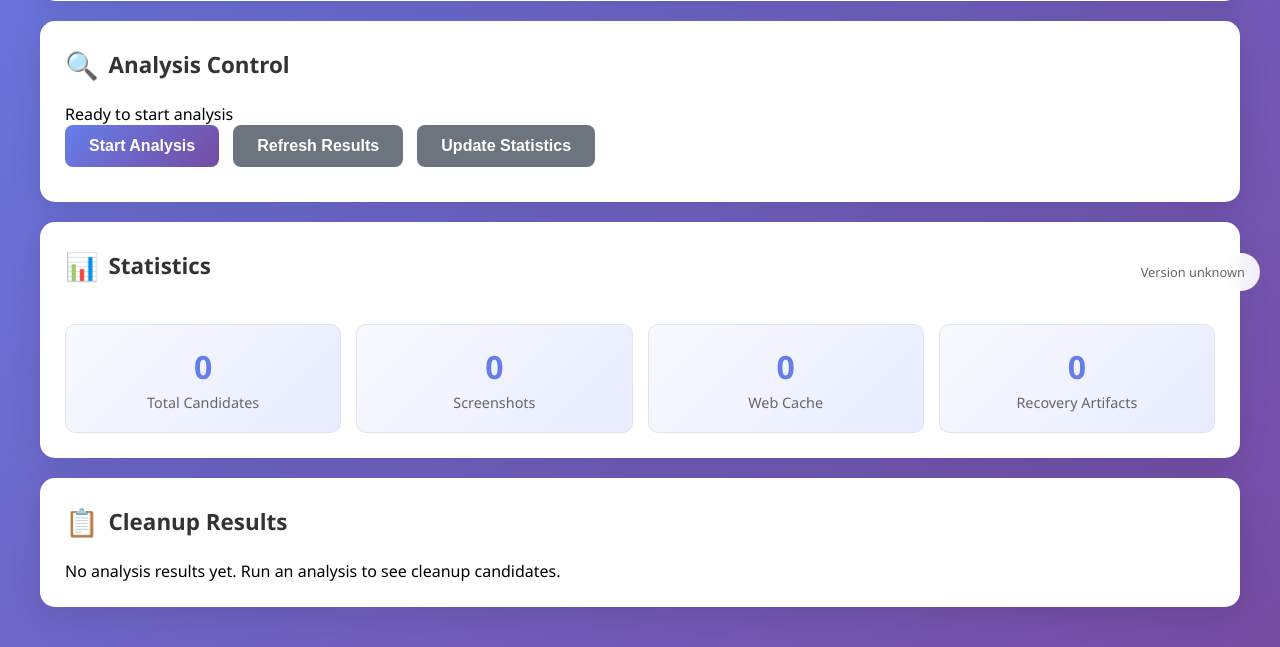
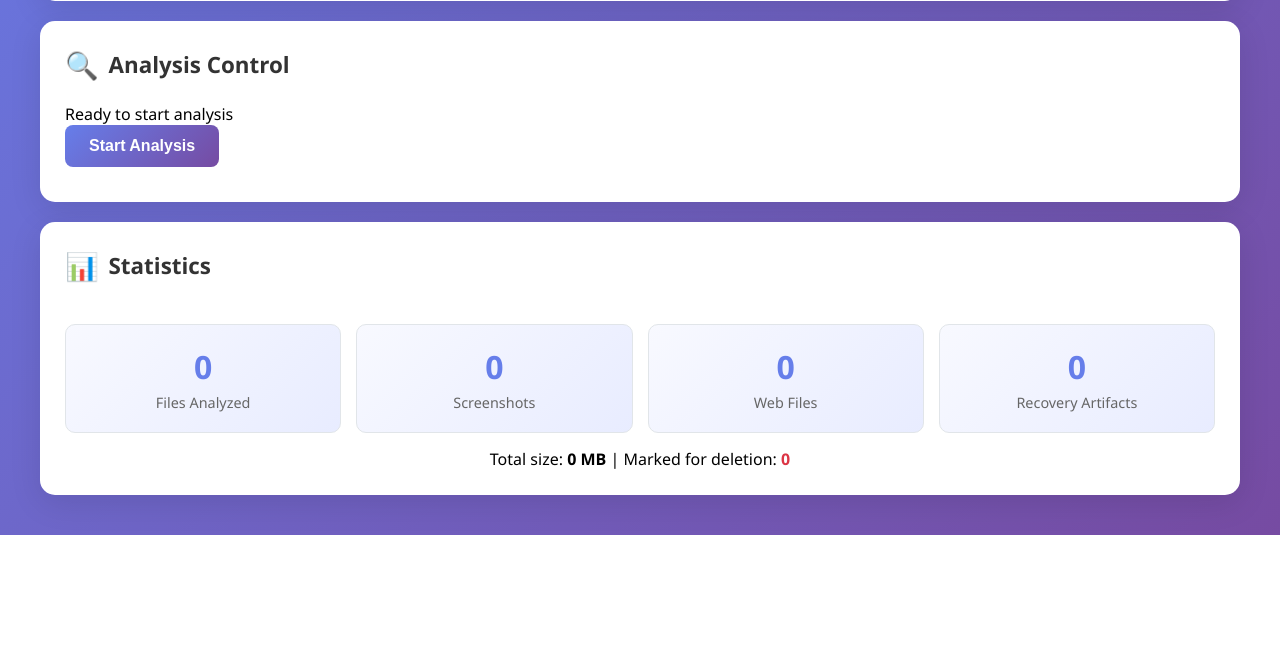
Before and after one commit to dustinole/immich-image-cleaner, a Flask app: template templates/cleaner.html in a window 1280 px wide. Shown: the part 489-1136 px from the top of the page. After the commit the page ends 1024 px from the top, so only its background shows below. Run offline with Flask 3, Linux system fonts and the light colour scheme; the template is opened without the code that fills it, so the values that code supplies are empty; some libraries are stand-ins or nearby versions.

Commit message:
Update cleaner.html

```diff
--- a/templates/cleaner.html
+++ b/templates/cleaner.html
@@ -4,7 +4,6 @@
     <meta charset="UTF-8">
     <meta name="viewport" content="width=device-width, initial-scale=1.0">
     <title>Immich Image Cleaner</title>
-    <script src="https://cdnjs.cloudflare.com/ajax/libs/socket.io/4.7.2/socket.io.js"></script>
     <style>
         * {
             margin: 0;
@@ -145,6 +144,10 @@
             background: #6c757d;
         }
 
+        .btn.danger {
+            background: #dc3545;
+        }
+
         .alert {
             padding: 15px;
             border-radius: 8px;
@@ -206,16 +209,71 @@
             font-size: 0.9em;
         }
 
-        .version-info {
-            position: fixed;
-            bottom: 20px;
-            right: 20px;
-            background: rgba(255, 255, 255, 0.9);
-            padding: 10px 15px;
-            border-radius: 20px;
-            font-size: 0.8em;
+        .results-tabs {
+            display: flex;
+            gap: 10px;
+            margin-bottom: 20px;
+            border-bottom: 2px solid #e1e5e9;
+        }
+
+        .tab {
+            padding: 10px 20px;
+            background: none;
+            border: none;
+            cursor: pointer;
+            font-weight: 600;
             color: #666;
-            backdrop-filter: blur(10px);
+            border-bottom: 3px solid transparent;
+            transition: all 0.3s ease;
+        }
+
+        .tab.active {
+            color: #667eea;
+            border-bottom-color: #667eea;
+        }
+
+        .results-table {
+            width: 100%;
+            border-collapse: collapse;
+        }
+
+        .results-table th {
+            text-align: left;
+            padding: 12px;
+            background-color: #f8f9fa;
+            font-weight: 600;
+            color: #555;
+            border-bottom: 2px solid #e1e5e9;
+        }
+
+        .results-table td {
+            padding: 12px;
+            border-bottom: 1px solid #e1e5e9;
+        }
+
+        .results-table tr:hover {
+            background-color: #f8f9fa;
+        }
+
+        .checkbox {
+            width: 18px;
+            height: 18px;
+            cursor: pointer;
+        }
+
+        .filename {
+            font-family: monospace;
+            font-size: 0.9em;
+            color: #333;
+        }
+
+        .size {
+            color: #666;
+        }
+
+        .reason {
+            font-size: 0.85em;
+            color: #666;
         }
 
         @media (max-width: 768px) {
@@ -229,6 +287,10 @@
 
             .card {
                 padding: 20px;
+            }
+
+            .results-tabs {
+                flex-wrap: wrap;
             }
         }
     </style>
@@ -252,7 +314,7 @@
 
                 <div class="form-group">
                     <label for="immich-url">Immich Server URL</label>
-                    <input type="text" id="immich-url" placeholder="http://192.168.1.100:2283/api">
+                    <input type="text" id="immich-url" placeholder="http://192.168.0.50:8484">
                 </div>
 
                 <div class="form-group">
@@ -281,8 +343,7 @@
                 <div id="progress-text" style="display: none;"></div>
 
                 <button class="btn" id="start-btn" onclick="startAnalysis()">Start Analysis</button>
-                <button class="btn secondary" onclick="refreshResults()">Refresh Results</button>
-                <button class="btn secondary" onclick="updateStatistics()">Update Statistics</button>
+                <button class="btn danger" id="stop-btn" onclick="stopAnalysis()" style="display: none;">Stop Analysis</button>
             </div>
         </div>
 
@@ -295,62 +356,77 @@
             <div class="card-content">
                 <div class="stats-grid" id="stats-container">
                     <div class="stat-card">
-                        <h3 id="total-candidates">0</h3>
-                        <p>Total Candidates</p>
+                        <h3 id="total-analyzed">0</h3>
+                        <p>Files Analyzed</p>
                     </div>
                     <div class="stat-card">
                         <h3 id="screenshots-count">0</h3>
                         <p>Screenshots</p>
                     </div>
                     <div class="stat-card">
-                        <h3 id="webcache-count">0</h3>
-                        <p>Web Cache</p>
+                        <h3 id="webfiles-count">0</h3>
+                        <p>Web Files</p>
                     </div>
                     <div class="stat-card">
                         <h3 id="recovery-count">0</h3>
                         <p>Recovery Artifacts</p>
                     </div>
                 </div>
+                <div style="margin-top: 15px; text-align: center;">
+                    <p>Total size: <strong id="total-size">0 MB</strong> |
+                       Marked for deletion: <strong id="marked-count" style="color: #dc3545;">0</strong></p>
+                </div>
             </div>
         </div>
 
         <!-- Results Section -->
-        <div class="card">
+        <div class="card" id="results-card" style="display: none;">
             <h2>
                 <span class="icon">📋</span>
                 Cleanup Results
             </h2>
             <div class="card-content">
+                <div class="results-tabs">
+                    <button class="tab active" onclick="switchTab('screenshots')">
+                        Screenshots (<span id="tab-screenshots-count">0</span>)
+                    </button>
+                    <button class="tab" onclick="switchTab('web_files')">
+                        Web Files (<span id="tab-webfiles-count">0</span>)
+                    </button>
+                    <button class="tab" onclick="switchTab('recovery_artifacts')">
+                        Recovery Artifacts (<span id="tab-recovery-count">0</span>)
+                    </button>
+                </div>
+
                 <div id="results-container">
-                    <p>No analysis results yet. Run an analysis to see cleanup candidates.</p>
+                    <p>Loading results...</p>
+                </div>
+
+                <div style="margin-top: 20px;">
+                    <button class="btn" onclick="markSelected()">Mark Selected for Deletion</button>
+                    <button class="btn secondary" onclick="exportCSV()">Export to CSV</button>
+                    <button class="btn danger" onclick="generateDeletionScript()">Generate Deletion Script</button>
                 </div>
             </div>
         </div>
     </div>
 
-    <div class="version-info" id="version-info">
-        Loading version...
-    </div>
-
     <script>
-        const socket = io();
         let isAnalysisRunning = false;
         let configuredSuccessfully = false;
+        let statusInterval = null;
+        let currentTab = 'screenshots';
+        let results = {
+            screenshots: [],
+            web_files: [],
+            recovery_artifacts: []
+        };
 
         // Initialize the application
         document.addEventListener('DOMContentLoaded', function() {
             loadConfig();
-            loadVersion();
             updateStatistics();
-        });
-
-        // Socket.IO event handlers
-        socket.on('analysis_update', function(data) {
-            updateAnalysisProgress(data);
-        });
-
-        socket.on('analysis_complete', function(data) {
-            onAnalysisComplete(data);
+            refreshResults();
         });
 
         function toggleCard(cardName) {
@@ -369,10 +445,13 @@
         function showMessage(elementId, message, type) {
             const element = document.getElementById(elementId);
             element.innerHTML = `<div class="alert ${type}">${message}</div>`;
+
+            // Auto-clear success messages after 5 seconds
+            if (type === 'success') {
+                setTimeout(() => {
+                    element.innerHTML = '';
+                }, 5000);
             }
-
-        function clearMessage(elementId) {
-            document.getElementById(elementId).innerHTML = '';
         }
 
         async function loadConfig() {
@@ -381,15 +460,15 @@
                 const data = await response.json();
 
                 document.getElementById('immich-url').value = data.immich_url || '';
+                if (data.immich_api_key) {
+                    document.getElementById('api-key').value = '••••••••••••••••';
+                }
 
-                if (data.has_api_key && data.immich_url) {
+                if (data.immich_url && data.immich_api_key) {
                     configuredSuccessfully = true;
-                    showMessage('config-message', 'Configuration loaded successfully!', 'success');
                     // Auto-collapse config if already configured
-                    setTimeout(() => {
                     document.getElementById('config-content').classList.add('collapsed');
                     document.getElementById('config-toggle').classList.add('collapsed');
-                    }, 2000);
                 }
             } catch (error) {
                 console.error('Error loading config:', error);
@@ -405,6 +484,12 @@
                 return;
             }
 
+            // Don't send the placeholder value
+            if (apiKey === '••••••••••••••••') {
+                showMessage('config-message', 'Please enter a new API key.', 'error');
+                return;
+            }
+
             try {
                 const response = await fetch('/api/config', {
                     method: 'POST',
@@ -413,7 +498,7 @@
                     },
                     body: JSON.stringify({
                         immich_url: immichUrl,
-                        api_key: apiKey
+                        immich_api_key: apiKey
                     })
                 });
 
@@ -426,7 +511,7 @@
                     setTimeout(() => {
                         document.getElementById('config-content').classList.add('collapsed');
                         document.getElementById('config-toggle').classList.add('collapsed');
-                    }, 3000);
+                    }, 2000);
                 } else {
                     showMessage('config-message', data.message, 'error');
                 }
@@ -458,10 +543,12 @@
 
                 if (data.success) {
                     isAnalysisRunning = true;
-                    document.getElementById('start-btn').disabled = true;
+                    document.getElementById('start-btn').style.display = 'none';
+                    document.getElementById('stop-btn').style.display = 'inline-block';
                     document.getElementById('progress-container').style.display = 'block';
                     document.getElementById('progress-text').style.display = 'block';
                     showMessage('analysis-message', 'Analysis started successfully!', 'success');
+                    startStatusPolling();
                 } else {
                     showMessage('analysis-message', data.message, 'error');
                 }
@@ -470,32 +557,58 @@
             }
         }
 
-        function updateAnalysisProgress(data) {
-            document.getElementById('analysis-status').textContent = data.status;
-
-            if (data.progress !== undefined) {
-                document.getElementById('progress-bar').style.width = data.progress + '%';
-                document.getElementById('progress-text').textContent =
-                    `Progress: ${Math.round(data.progress)}% (${data.candidates_found || 0} candidates found)`;
+        async function stopAnalysis() {
+            try {
+                await fetch('/api/analyze/stop', { method: 'POST' });
+                isAnalysisRunning = false;
+                stopStatusPolling();
+                document.getElementById('start-btn').style.display = 'inline-block';
+                document.getElementById('stop-btn').style.display = 'none';
+                showMessage('analysis-message', 'Analysis stopped.', 'success');
+            } catch (error) {
+                showMessage('analysis-message', 'Error stopping analysis: ' + error.message, 'error');
             }
         }
 
-        function onAnalysisComplete(data) {
+        function startStatusPolling() {
+            statusInterval = setInterval(async () => {
+                try {
+                    const response = await fetch('/api/analyze/status');
+                    const data = await response.json();
+
+                    if (data.total > 0) {
+                        const progress = (data.progress / data.total) * 100;
+                        document.getElementById('progress-bar').style.width = progress + '%';
+                        document.getElementById('progress-text').textContent =
+                            `Progress: ${data.progress} / ${data.total} files (${data.found_count} candidates found)`;
+                        document.getElementById('analysis-status').textContent =
+                            `Analyzing: ${data.current_file || 'Unknown'}`;
+                    }
+
+                    if (!data.running) {
                         isAnalysisRunning = false;
-            document.getElementById('start-btn').disabled = false;
-
-            if (data.error) {
-                showMessage('analysis-message', 'Analysis failed: ' + data.error, 'error');
-            } else {
+                        stopStatusPolling();
+                        document.getElementById('start-btn').style.display = 'inline-block';
+                        document.getElementById('stop-btn').style.display = 'none';
+                        document.getElementById('progress-container').style.display = 'none';
+                        document.getElementById('progress-text').style.display = 'none';
                         showMessage('analysis-message',
-                    `Analysis completed! Processed ${data.total_processed} assets, found ${data.candidates_found} cleanup candidates.`,
+                            `Analysis completed! Analyzed ${data.progress} files, found ${data.found_count} cleanup candidates.`,
                             'success');
                         updateStatistics();
                         refreshResults();
                     }
+                } catch (error) {
+                    console.error('Error polling status:', error);
+                }
+            }, 1000);
+        }
 
-            document.getElementById('progress-container').style.display = 'none';
-            document.getElementById('progress-text').style.display = 'none';
+        function stopStatusPolling() {
+            if (statusInterval) {
+                clearInterval(statusInterval);
+                statusInterval = null;
+            }
         }
 
         async function updateStatistics() {
@@ -503,19 +616,12 @@
                 const response = await fetch('/api/statistics');
                 const data = await response.json();
 
-                if (data.error) {
-                    console.error('Statistics error:', data.error);
-                    return;
-                }
-
-                document.getElementById('total-candidates').textContent = data.total_candidates || 0;
-                document.getElementById('screenshots-count').textContent =
-                    data.by_category?.screenshot?.count || 0;
-                document.getElementById('webcache-count').textContent =
-                    data.by_category?.web_cache?.count || 0;
-                document.getElementById('recovery-count').textContent =
-                    data.by_category?.recovery_artifact?.count || 0;
-
+                document.getElementById('total-analyzed').textContent = data.total_analyzed || 0;
+                document.getElementById('screenshots-count').textContent = data.screenshots_found || 0;
+                document.getElementById('webfiles-count').textContent = data.web_files_found || 0;
+                document.getElementById('recovery-count').textContent = data.recovery_artifacts_found || 0;
+                document.getElementById('total-size').textContent = (data.total_size_mb || 0) + ' MB';
+                document.getElementById('marked-count').textContent = data.marked_for_deletion || 0;
             } catch (error) {
                 console.error('Error updating statistics:', error);
             }
@@ -526,73 +632,128 @@
                 const response = await fetch('/api/results');
                 const data = await response.json();
 
-                if (data.error) {
-                    document.getElementById('results-container').innerHTML =
-                        '<p>Error loading results: ' + data.error + '</p>';
+                results = data;
+
+                // Update tab counts
+                document.getElementById('tab-screenshots-count').textContent = results.screenshots.length;
+                document.getElementById('tab-webfiles-count').textContent = results.web_files.length;
+                document.getElementById('tab-recovery-count').textContent = results.recovery_artifacts.length;
+
+                // Show results card if we have any results
+                if (results.screenshots.length > 0 || results.web_files.length > 0 || results.recovery_artifacts.length > 0) {
+                    document.getElementById('results-card').style.display = 'block';
+                    displayResults();
+                }
+            } catch (error) {
+                console.error('Error refreshing results:', error);
+            }
+        }
+
+        function switchTab(tab) {
+            currentTab = tab;
+
+            // Update active tab
+            document.querySelectorAll('.tab').forEach(t => t.classList.remove('active'));
+            event.target.classList.add('active');
+
+            displayResults();
+        }
+
+        function displayResults() {
+            const items = results[currentTab] || [];
+            const container = document.getElementById('results-container');
+
+            if (items.length === 0) {
+                container.innerHTML = '<p>No items in this category.</p>';
                 return;
             }
 
-                if (data.length === 0) {
-                    document.getElementById('results-container').innerHTML =
-                        '<p>No cleanup candidates found. Run an analysis to detect screenshots, web cache, and recovery artifacts.</p>';
-                    return;
-                }
-
-                // Display results in a table
             let html = `
-                    <table style="width: 100%; border-collapse: collapse;">
+                <table class="results-table">
                     <thead>
-                            <tr style="background-color: #f8f9fa;">
-                                <th style="padding: 12px; text-align: left; border-bottom: 2px solid #dee2e6;">Filename</th>
-                                <th style="padding: 12px; text-align: left; border-bottom: 2px solid #dee2e6;">Category</th>
-                                <th style="padding: 12px; text-align: left; border-bottom: 2px solid #dee2e6;">Confidence</th>
-                                <th style="padding: 12px; text-align: left; border-bottom: 2px solid #dee2e6;">Reason</th>
+                        <tr>
+                            <th style="width: 40px;">
+                                <input type="checkbox" class="checkbox" onchange="toggleAll(this)">
+                            </th>
+                            <th>Filename</th>
+                            <th>Size</th>
+                            <th>Date</th>
+                            <th>Reason</th>
                         </tr>
                     </thead>
                     <tbody>
             `;
 
-                data.slice(0, 100).forEach(item => {
-                    const confidence = Math.round(item.confidence_score * 100);
+            items.forEach(item => {
                 html += `
-                        <tr style="border-bottom: 1px solid #dee2e6;">
-                            <td style="padding: 10px;">${item.filename}</td>
-                            <td style="padding: 10px;">
-                                <span style="background-color: #e9ecef; padding: 4px 8px; border-radius: 4px; font-size: 0.8em;">
-                                    ${item.category}
-                                </span>
+                    <tr>
+                        <td>
+                            <input type="checkbox" class="checkbox" data-id="${item.id}" ${item.marked ? 'checked' : ''}>
                         </td>
-                            <td style="padding: 10px;">${confidence}%</td>
-                            <td style="padding: 10px; font-size: 0.9em; color: #666;">${item.reasons}</td>
+                        <td class="filename">${item.filename}</td>
+                        <td class="size">${formatFileSize(item.size)}</td>
+                        <td>${formatDate(item.date)}</td>
+                        <td class="reason">${item.reason}</td>
                     </tr>
                 `;
             });
 
             html += '</tbody></table>';
-
-                if (data.length > 100) {
-                    html += `<p style="margin-top: 15px; color: #666; font-style: italic;">
-                        Showing first 100 results of ${data.length} total candidates.
-                    </p>`;
+            container.innerHTML = html;
         }
 
-                document.getElementById('results-container').innerHTML = html;
+        function toggleAll(checkbox) {
+            const checkboxes = document.querySelectorAll('#results-container .checkbox[data-id]');
+            checkboxes.forEach(cb => cb.checked = checkbox.checked);
+        }
 
+        async function markSelected() {
+            const checkboxes = document.querySelectorAll('#results-container .checkbox[data-id]:checked');
+            const assetIds = Array.from(checkboxes).map(cb => cb.dataset.id);
+
+            if (assetIds.length === 0) {
+                alert('No items selected');
+                return;
+            }
+
+            try {
+                const response = await fetch('/api/mark_for_deletion', {
+                    method: 'POST',
+                    headers: { 'Content-Type': 'application/json' },
+                    body: JSON.stringify({ asset_ids: assetIds, mark: true })
+                });
+
+                const data = await response.json();
+                if (data.success) {
+                    alert(data.message);
+                    updateStatistics();
+                }
             } catch (error) {
-                console.error('Error refreshing results:', error);
-                document.getElementById('results-container').innerHTML =
-                    '<p>Error loading results. Please try again.</p>';
+                alert('Error marking items: ' + error.message);
             }
         }
 
-        async function loadVersion() {
-            try {
-                const response = await fetch('/api/version');
-                const data = await response.json();
-                document.getElementById('version-info').textContent = `v${data.version || 'unknown'}`;
-            } catch (error) {
-                document.getElementById('version-info').textContent = 'Version unknown';
+        function exportCSV() {
+            window.location.href = '/api/export/csv';
         }
+
+        function generateDeletionScript() {
+            if (confirm('Generate deletion script for all marked items? This will create a script to permanently delete these assets from Immich.')) {
+                window.location.href = '/api/export/deletion_script';
+            }
+        }
+
+        function formatFileSize(bytes) {
+            if (!bytes) return '0 B';
+            const k = 1024;
+            const sizes = ['B', 'KB', 'MB', 'GB'];
+            const i = Math.floor(Math.log(bytes) / Math.log(k));
+            return parseFloat((bytes / Math.pow(k, i)).toFixed(2)) + ' ' + sizes[i];
+        }
+
+        function formatDate(dateString) {
+            if (!dateString) return '';
+            return new Date(dateString).toLocaleDateString();
         }
     </script>
 </body>
```
Lines whose indentation alone changed are shown as unchanged.
